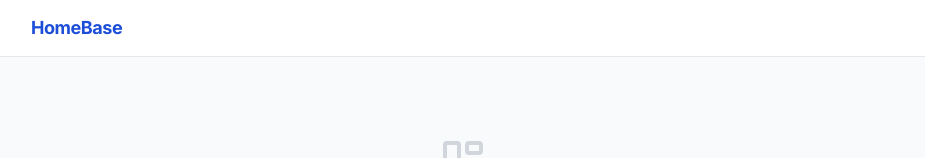
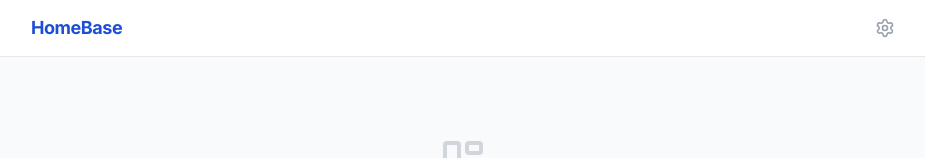
Before and after one commit to truongphamt/MaintenanceTracker, a React (Vite) app: page / in a window 1280 px wide. Shown: the top 158 px of the page, without its empty margins (177-1102 px from the left). Built offline with nearby package versions, Linux system fonts and the light colour scheme.

Commit message:
Add settings page and update layout with settings navigation
- Introduced a new Settings page and added a corresponding route in App.tsx.
- Updated Layout component to include a navigation link to the Settings page with an icon.

```diff
--- a/src/App.tsx
+++ b/src/App.tsx
@@ -9,6 +9,7 @@ import Notifications from './pages/Notifications';
 import InsuranceList from './pages/InsuranceList';
 import InsuranceDetail from './pages/InsuranceDetail';
 import InsuranceForm from './pages/InsuranceForm';
+import Settings from './pages/Settings';
 
 export default function App() {
   return (
@@ -25,6 +26,7 @@ export default function App() {
             <Route path="/insurance/add" element={<InsuranceForm />} />
             <Route path="/insurance/:id" element={<InsuranceDetail />} />
             <Route path="/insurance/:id/edit" element={<InsuranceForm />} />
+            <Route path="/settings" element={<Settings />} />
           </Route>
         </Routes>
       </AppProvider>
--- a/src/components/Layout.tsx
+++ b/src/components/Layout.tsx
@@ -1,6 +1,6 @@
 import { useState, useRef, useMemo } from 'react';
 import { NavLink, Outlet } from 'react-router-dom';
-import { Home, List, Bell, Shield, Plus, Paperclip, X } from 'lucide-react';
+import { Home, List, Bell, Shield, Plus, Paperclip, X, Settings as SettingsIcon } from 'lucide-react';
 import { useApp } from '../context/AppContext';
 import Modal from './Modal';
 import type { Attachment } from '../types';
@@ -84,6 +84,17 @@ export default function Layout() {
           <h1 className="text-lg font-bold text-primary-700 tracking-tight">
             HomeBase
           </h1>
+          <NavLink
+            to="/settings"
+            className={({ isActive }) =>
+              `p-2 -mr-2 rounded-lg transition ${
+                isActive ? 'text-primary-600 bg-primary-50' : 'text-gray-400 hover:text-gray-600 hover:bg-gray-50'
+              }`
+            }
+            aria-label="Settings"
+          >
+            <SettingsIcon size={20} />
+          </NavLink>
         </div>
       </header>
 
```
